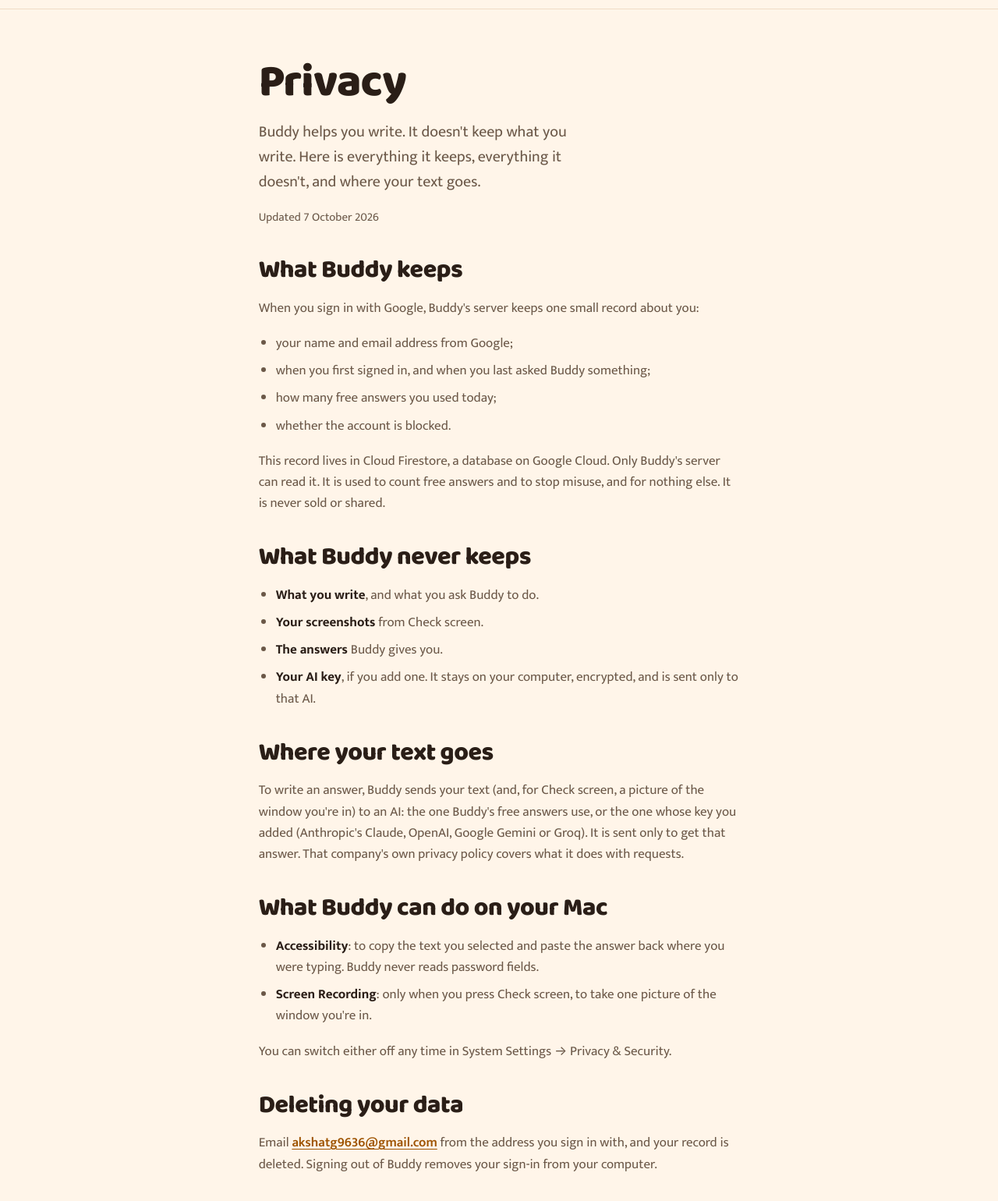
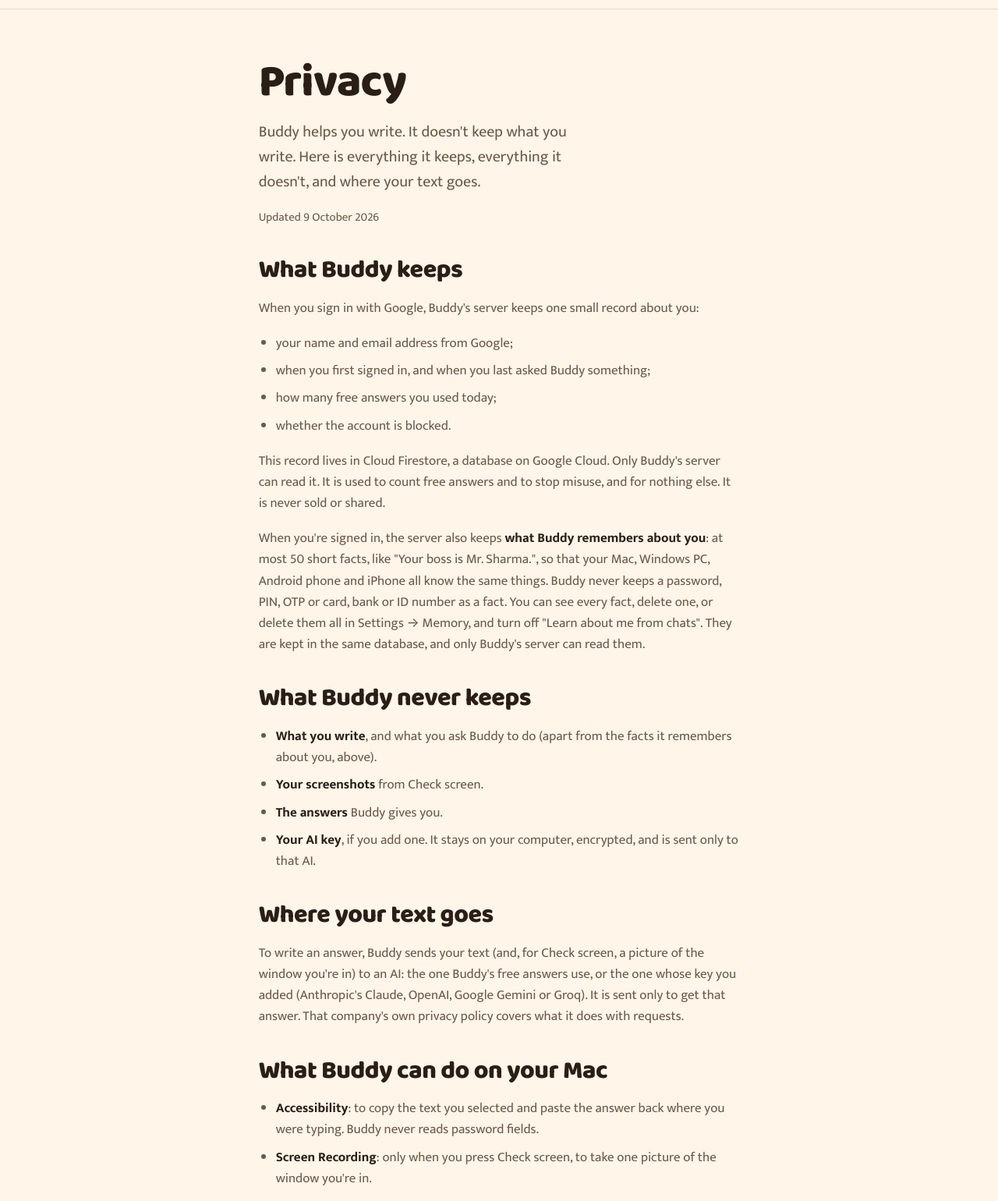
Before and after one commit to akshatgg/Buddy, a website: page web/public/privacy.html in a window 1280 px wide. Shown: the part 57-1597 px from the top of the page at 78% size. Drawn offline with Linux system fonts and the light colour scheme.

Commit message:
docs(site): the home page and the privacy page say remembered facts are saved to your account

```diff
--- a/web/public/privacy.html
+++ b/web/public/privacy.html
@@ -37,7 +37,7 @@
   <article class="wrap prose">
     <h1>Privacy</h1>
     <p class="lead">Buddy helps you write. It doesn't keep what you write. Here is everything it keeps, everything it doesn't, and where your text goes.</p>
-    <p class="updated">Updated 7 October 2026</p>
+    <p class="updated">Updated 9 October 2026</p>
 
     <h2>What Buddy keeps</h2>
     <p>When you sign in with Google, Buddy's server keeps one small record about you:</p>
@@ -48,10 +48,11 @@
       <li>whether the account is blocked.</li>
     </ul>
     <p>This record lives in Cloud Firestore, a database on Google Cloud. Only Buddy's server can read it. It is used to count free answers and to stop misuse, and for nothing else. It is never sold or shared.</p>
+    <p>When you're signed in, the server also keeps <b>what Buddy remembers about you</b>: at most 50 short facts, like "Your boss is Mr. Sharma.", so that your Mac, Windows PC, Android phone and iPhone all know the same things. Buddy never keeps a password, PIN, OTP or card, bank or ID number as a fact. You can see every fact, delete one, or delete them all in Settings → Memory, and turn off "Learn about me from chats". They are kept in the same database, and only Buddy's server can read them.</p>
 
     <h2>What Buddy never keeps</h2>
     <ul>
-      <li><b>What you write</b>, and what you ask Buddy to do.</li>
+      <li><b>What you write</b>, and what you ask Buddy to do (apart from the facts it remembers about you, above).</li>
       <li><b>Your screenshots</b> from Check screen.</li>
       <li><b>The answers</b> Buddy gives you.</li>
       <li><b>Your AI key</b>, if you add one. It stays on your computer, encrypted, and is sent only to that AI.</li>
@@ -68,7 +69,7 @@
     <p>You can switch either off any time in System Settings → Privacy &amp; Security.</p>
 
     <h2>Deleting your data</h2>
-    <p>Email <a href="mailto:akshatg9636@gmail.com">akshatg9636@gmail.com</a> from the address you sign in with, and your record is deleted. Signing out of Buddy removes your sign-in from your computer.</p>
+    <p>Forgetting everything in Settings → Memory deletes what Buddy remembers about you, on all your devices. Email <a href="mailto:akshatg9636@gmail.com">akshatg9636@gmail.com</a> from the address you sign in with, and your record and what Buddy remembers about you are deleted. Signing out of Buddy removes your sign-in from your computer.</p>
 
     <h2>Questions</h2>
     <p>Write to <a href="mailto:akshatg9636@gmail.com">akshatg9636@gmail.com</a>.</p>
```
Also changed, not shown: web/public/index.html (+2 -2 lines).
